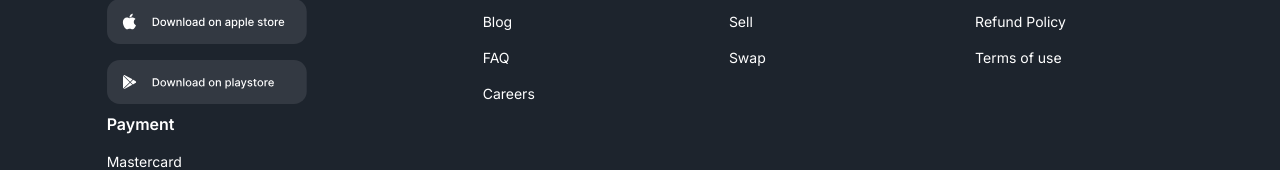
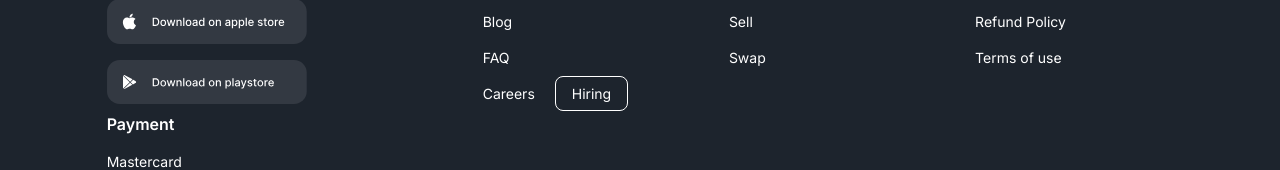
Before and after one commit to udonte/byBarterr-website, a React (Vite) app: page / in a window 1280 px wide. Shown: the part 6550-6720 px from the top of the page. Built offline with nearby package versions, Linux system fonts and the light colour scheme.

Commit message:
corrected sizing errors

```diff
--- a/src/components/common/Footer.tsx
+++ b/src/components/common/Footer.tsx
@@ -31,7 +31,12 @@ const Footer = () => {
           <Link to={"/faq"} className="my-2 text-sm">
             FAQ
           </Link>
-          <p className="my-2 text-sm">Careers</p>
+          <p className="my-2 text-sm">
+            Careers{" "}
+            <span className="border border-white py-2 px-4 rounded-md ml-4">
+              Hiring
+            </span>
+          </p>
         </div>
 
         {/* Products */}
--- a/src/components/common/navbar/index.tsx
+++ b/src/components/common/navbar/index.tsx
@@ -22,7 +22,7 @@ const Navbar = (Props: Props) => {
         <div className={`${flexBetween} mx-auto w-5/6`}>
           <div className={`${flexBetween} w-full gap-16`}>
             {/* left */}
-            <Link to={"/"} className="w-fit h-full">
+            <Link to={"/"} className="w-full md:w-fit h-full">
               <img src={Logo} alt="logo" className="" />
             </Link>
             {/* right */}
--- a/src/components/landing/Deals.tsx
+++ b/src/components/landing/Deals.tsx
@@ -152,7 +152,7 @@ const Deals = () => {
             whileInView={{ opacity: 1, x: 0 }}
             transition={{ duration: 0.5, delay: 0.2 }}
             viewport={{ once: true }}
-            className="w-full flex items-center justify-between gap-4 rounded-3xl bg-[#FFEB9D] px-8 pt-8 overflow-hidden"
+            className="w-full flex items-center justify-between gap-4 rounded-3xl bg-[#FFEB9D] px-4 pt-4 md:px-8 md:pt-8 overflow-hidden"
           >
             <motion.div
               initial={{ opacity: 0 }}
@@ -160,7 +160,7 @@ const Deals = () => {
               transition={{ delay: 0.4 }}
               className="flex-1 space-y-4"
             >
-              <p className="text-4xl font-extrabold text-[#1D242D] ">
+              <p className="text-2xl md:text-4xl font-extrabold text-[#1D242D] ">
                 Swap deals are back!!!
               </p>
               <p className="text-sm text-[#333]">Get iphone 14 with your 12.</p>
@@ -175,7 +175,7 @@ const Deals = () => {
               }}
               src={Swap1}
               alt="Discount offer"
-              className="w-1/2 h-auto object-contain rounded overflow-hidden"
+              className="w-1/3 md:w-1/2 h-auto object-contain rounded overflow-hidden"
             />
           </motion.div>
 
--- a/src/index.css
+++ b/src/index.css
@@ -5,6 +5,7 @@
 @custom-variant dark (&:is(.dark *));
 
 :root {
+  scroll-behavior: smooth;
   --font-sans: "Inter", sans-serif;
   --radius: 0.625rem;
   --background: oklch(1 0 0);
```
